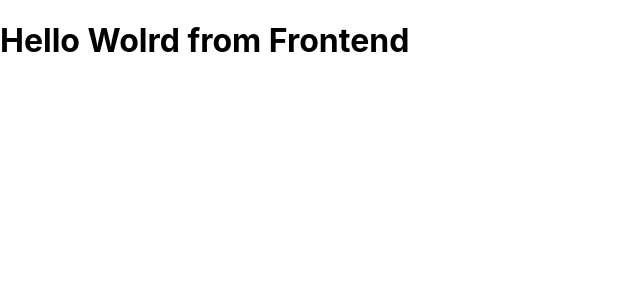
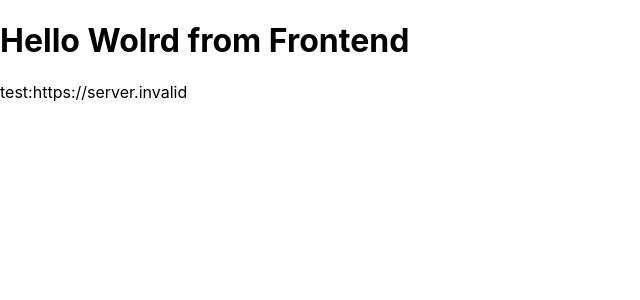
Before and after one commit to YuuHikida/GCS_frontend, a React (Create React App) app: page / in a window 1280 px wide. Shown: the top 300 px of the page, without its empty margins (0-640 px from the left). Built offline with nearby package versions, Linux system fonts and the light colour scheme; no server answers.

Commit message:
change Pcomment

```diff
--- a/src/App.js
+++ b/src/App.js
@@ -17,6 +17,7 @@ function App() {
     <div>
       <h1>Hello Wolrd from Frontend</h1>
       <p>{message}</p>
+      <p>test:{process.env.REACT_APP_API_BASE_URL}</p>
     </div>
   );
 }
```
